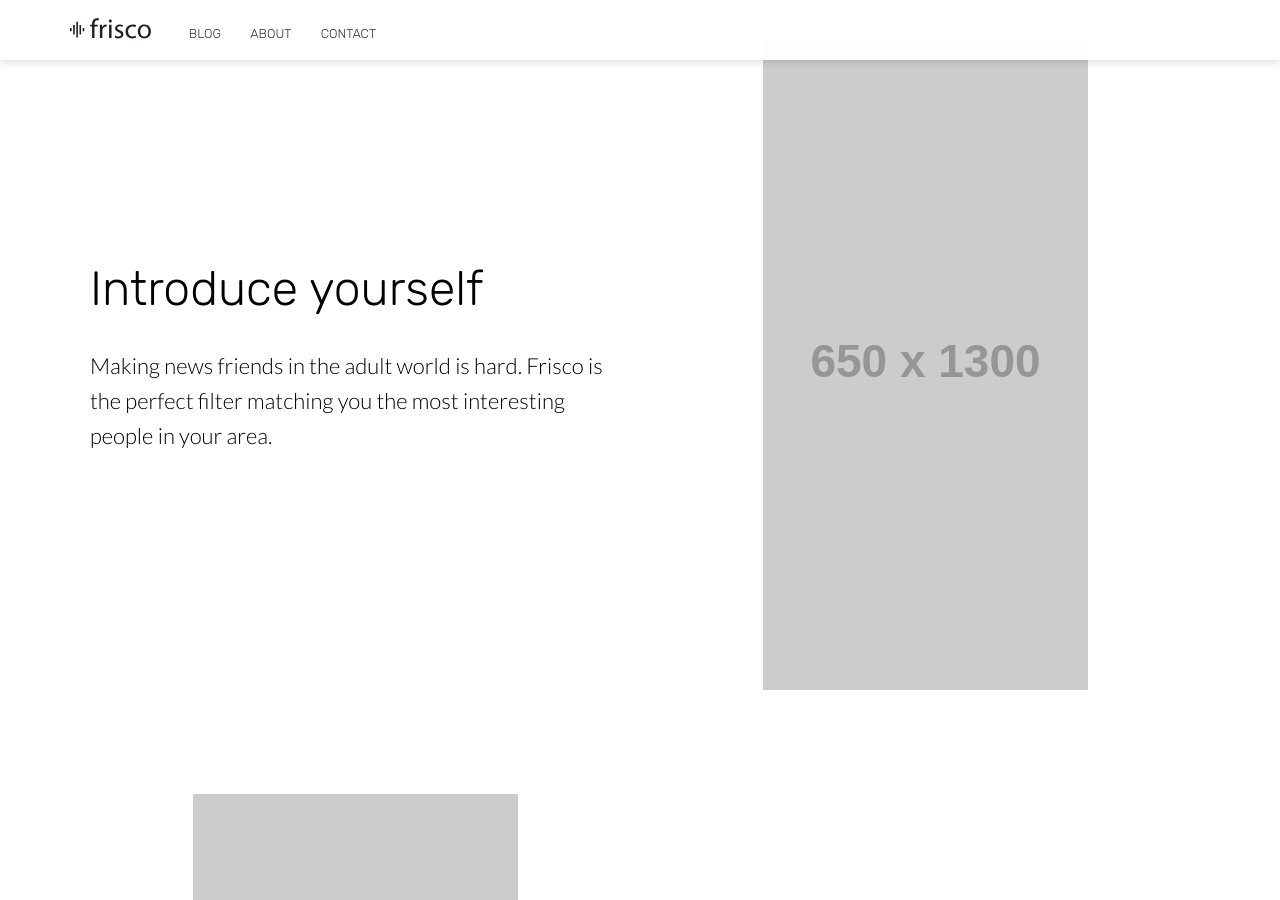
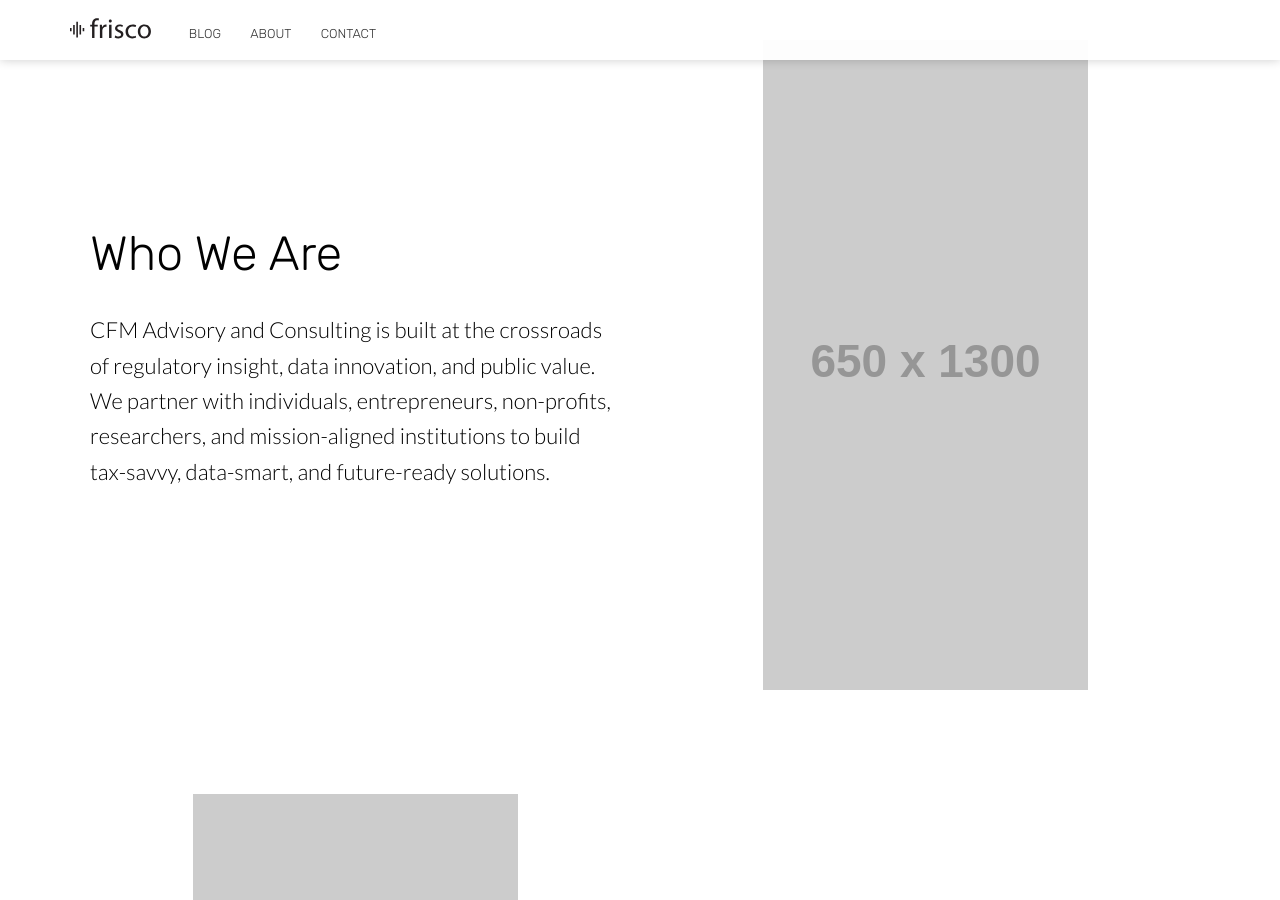
Before and after one commit to Charlieza/CFMADCON-Website, a Jekyll site: the page built from index.html, in a window 1280 px wide and 900 px high, scrolled down 960 px. Built offline with Jekyll 4.4.1, drawn with Linux system fonts in a browser that asks for light colours; nearby versions of some CDN libraries; some of the changed text lies outside the part shown.

Commit message:
Update index.html

```diff
--- a/index.html
+++ b/index.html
@@ -20,8 +20,8 @@ bottom_image: https://unsplash.it/2000/1322?a=.png
 	<section class="info" id="learn-more">
 		<div class="container flex">
 			<div class="text">
-				<h2 class="editable">Introduce yourself</h2>
-				<p class="editable">Making news friends in the adult world is hard. Frisco is the perfect filter matching you the most interesting people in your area.</p>
+				<h2 class="editable">Who We Are</h2>
+				<p class="editable">CFM Advisory and Consulting is built at the crossroads of regulatory insight, data innovation, and public value. We partner with individuals, entrepreneurs, non-profits, researchers, and mission-aligned institutions to build tax-savvy, data-smart, and future-ready solutions.</p>
 			</div>
 			<div class="image">
 				<img class="editable" src="http://placehold.it/650x1300" alt="Screenshot" />
@@ -32,8 +32,14 @@ bottom_image: https://unsplash.it/2000/1322?a=.png
 	<section class="info">
 		<div class="container flex">
 			<div class="text">
-				<h2 class="editable">Pick your interests</h2>
-				<p class="editable">The more you tell Frisco the better it gets to know you. Frisco matches you with people who share similar interests with you.</p>
+				<h2 class="editable">What We Do:</h2>
+				<ul>
+					<li>Make tax compliance strategic, not stressful</li>
+					<li>Help you adopt digital systems, automation, and 4IR tools</li>
+					<li>Use data to uncover insights, risks, and opportunities</li>
+					<li>Guide NPOs and researchers to show evidence of impact</li>
+					<li>Train the next generation of digitally enabled professionals</li>
+				</ul>
 			</div>
 			<div class="image">
 				<img class="editable" src="http://placehold.it/650x1300" alt="Screenshot" />
```
